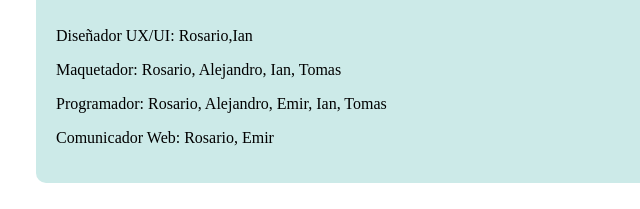
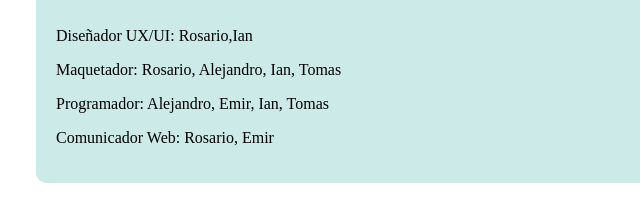
Before and after one commit to ianlio-git/avances_tp2, a plain HTML site: page pages/avances.html in a window 1280 px wide. Shown: the part 4389-4598 px from the top of the page, 2-642 px from the left. Drawn offline with Linux system fonts and the light colour scheme.

Commit message:
commit rol

```diff
--- a/pages/avances.html
+++ b/pages/avances.html
@@ -107,7 +107,7 @@
                 <h3 class="encabezado">Rol de cada integrante</h3>
                 <p>Diseñador UX/UI: Rosario,Ian </p>
                 <p>Maquetador: Rosario, Alejandro, Ian, Tomas</p>
-                <p>Programador: Rosario, Alejandro, Emir, Ian, Tomas</p>
+                <p>Programador: Alejandro, Emir, Ian, Tomas</p>
                 <p>Comunicador Web: Rosario, Emir</p>
             </div>
             <div class="deco">
```
Also changed, not shown: avances.html (+1 -1 lines), pages/pages/avances.html (+1 -1 lines).
